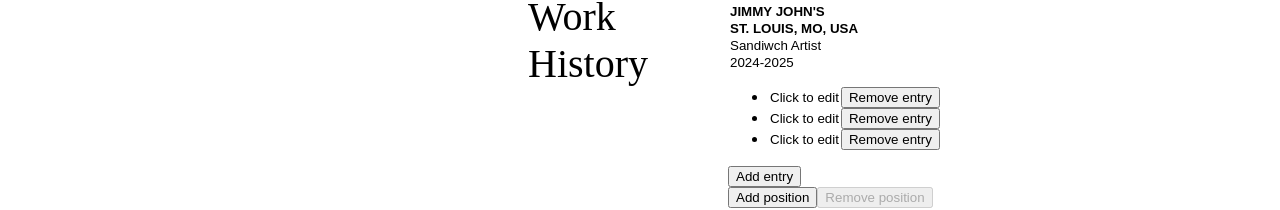
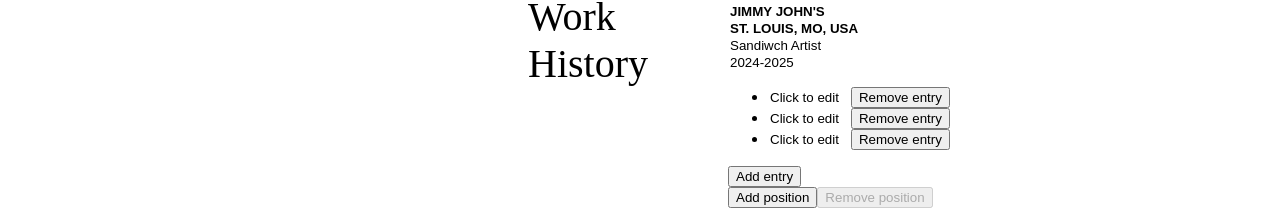
Before and after one commit to katekat25/cv-application, a React (Vite) app: page / in a window 1280 px wide. Shown: the part 477-687 px from the top of the page. Built offline with nearby package versions, Linux system fonts and the light colour scheme; a web font is replaced by a local one.

Commit message:
Shift remove entry buttons

```diff
--- a/src/App.jsx
+++ b/src/App.jsx
@@ -1,7 +1,5 @@
 //todo:
 //add localstorage
-//add print function
-//add delete button to <li>s and other optional bits
 
 //dream todos:
 //add dark mode support
--- a/src/Header.jsx
+++ b/src/Header.jsx
@@ -8,7 +8,11 @@
     return <div className={"header" + (iconVisibility ? "" : " noicon")}>
         {iconVisibility && <Photo className="photo" />}
         <EditableInput type="text" value="Kate Schumacher" className="header-item name" />
-        <EditableInput multiline={true} name="text" id="text"  maxLength="500" value="Motivated and detail-oriented developer with a strong foundation in full-stack web development, gained through completing The Odin Project. Skilled in JavaScript, HTML, CSS, and React, with hands-on experience building responsive, user-focused applications. Brings extensive Japanese language proficiency (JLPT N2) and cross-cultural communication skills, with experience studying and working in Japanese-speaking environments." className="header-item summary" />
+        <EditableInput
+        multiline={true}
+        maxLength="500"
+        value="Motivated and detail-oriented developer with a strong foundation in full-stack web development, gained through completing The Odin Project. Skilled in JavaScript, HTML, CSS, and React, with hands-on experience building responsive, user-focused applications. Brings extensive Japanese language proficiency (JLPT N2) and cross-cultural communication skills, with experience studying and working in Japanese-speaking environments."
+        className="header-item summary" />
         <div className="website">
             <Icon path={mdiLinkBoxOutline} size={1} />
             <EditableInput type="text" value="https://github.com/katekat25" className="header-item" />
--- a/src/index.css
+++ b/src/index.css
@@ -225,6 +225,10 @@
   text-align: left;
 }
 
+input + button {
+  margin-left: 10px;
+}
+
 .unfocused {
   border: none;
 }
```
